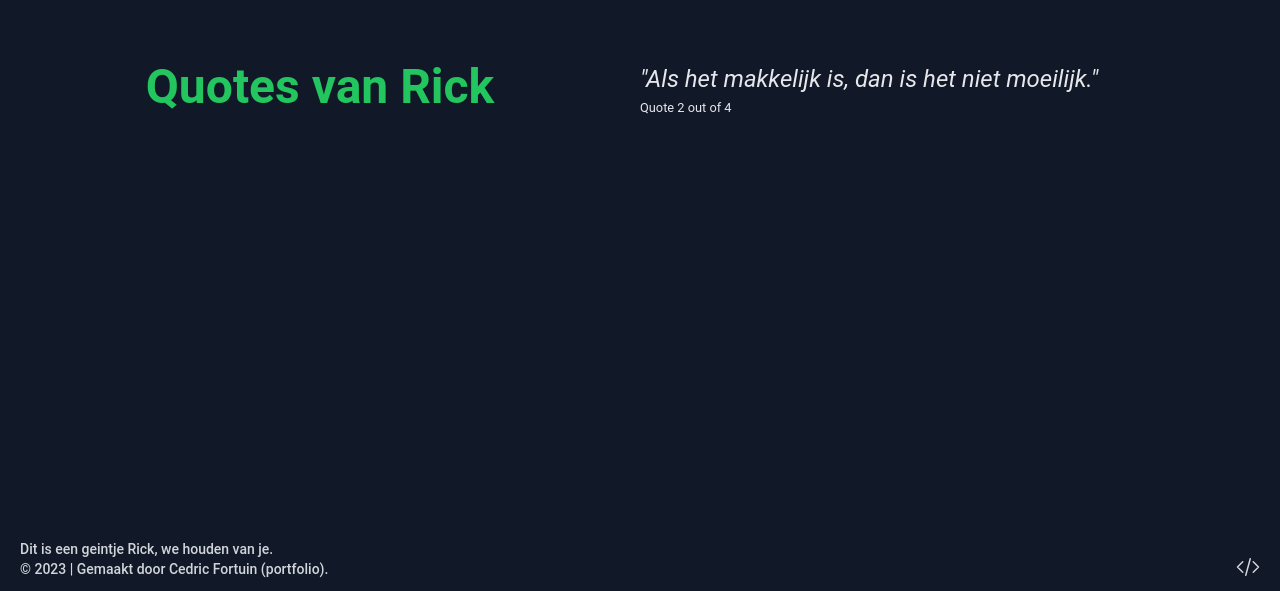
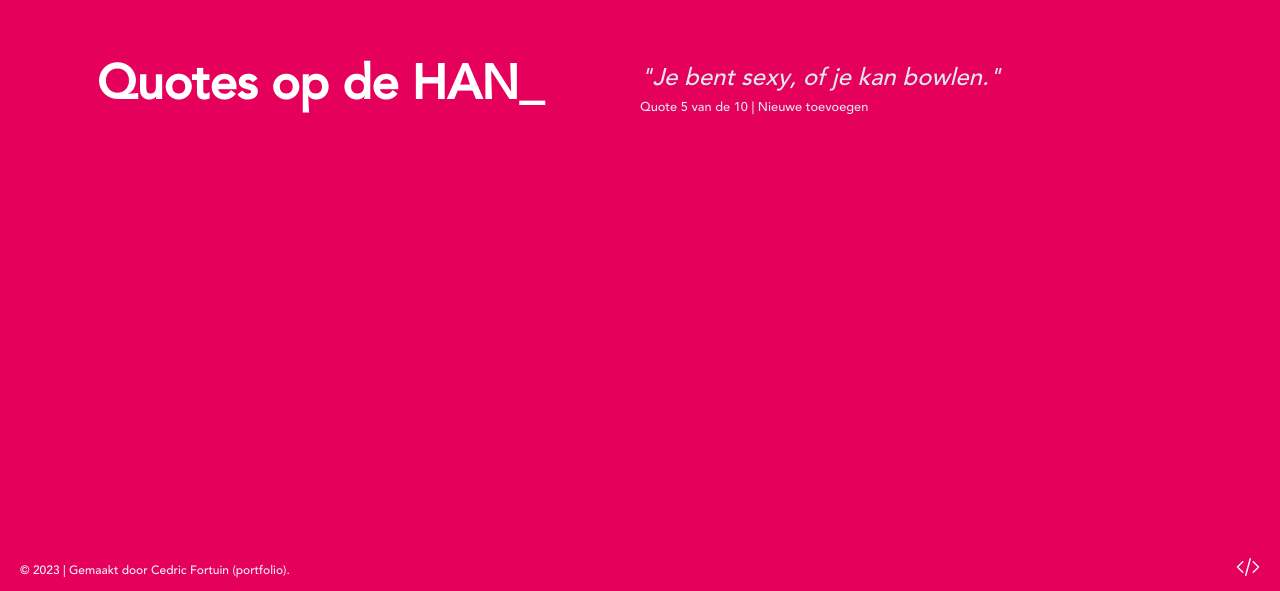
Before and after one commit to cedricfortuin/hanquotes, a Vue app: page / in a window 1280 px wide. Shown: the part 209-800 px from the top of the page. Built offline with nearby package versions, Linux system fonts and the light colour scheme.

Commit message:
made it HAN only

```diff
--- a/index.html
+++ b/index.html
@@ -10,21 +10,20 @@
     <link rel="manifest" href="/site.webmanifest">
 
     <meta name="viewport" content="width=device-width, initial-scale=1.0">
-    <title>Quotz van Rick</title>
-    <meta name="description" content="Quotes van Rick">
-    <meta name="author" content="Cedric Fortuin | Rick van Kessel">
+    <title>HAN quotes</title>
+    <meta name="description" content="Quotes van de HAN">
+    <meta name="author" content="Cedric Fortuin | HAN University of Applied Sciences">
 </head>
-<body class="bg-gray-900">
+<body class="bg-han">
 <div id="app"></div>
-<footer class="text-gray-300 text-sm font-medium grid grid-cols-2">
+<footer class="text-gray-100 text-xs font-medium grid grid-cols-2">
     <div class="absolute bottom-3 left-5 ">
-        <p>Dit is een geintje Rick, we houden van je.</p>
         <p>&copy; 2023 | Gemaakt door <a
                 onclick="window.open('https://www.youtube.com/watch?v=dQw4w9WgXcQ', '_blank')"
                 class="hover:text-green-500 cursor-pointer">Cedric Fortuin (portfolio)</a>.</p>
     </div>
     <div class="absolute bottom-3 right-5 ">
-        <a href="https://github.com/cedricfortuin/rickquotez" target="_blank" class="hover:text-green-500 cursor-pointer">
+        <a href="https://github.com/cedricfortuin/hanquotes" target="_blank" class="hover:text-green-500 cursor-pointer">
             <svg xmlns="http://www.w3.org/2000/svg" fill="none" viewBox="0 0 24 24" stroke-width="1.5" stroke="currentColor" class="w-6 h-6">
                 <path stroke-linecap="round" stroke-linejoin="round" d="M17.25 6.75L22.5 12l-5.25 5.25m-10.5 0L1.5 12l5.25-5.25m7.5-3l-4.5 16.5" />
             </svg>
--- a/package.json
+++ b/package.json
@@ -1,5 +1,5 @@
 {
-  "name": "rickquotez",
+  "name": "hanquotes",
   "version": "0.0.0",
   "private": true,
   "scripts": {
--- a/quotes.json
+++ b/quotes.json
@@ -1,8 +1,14 @@
 {
   "quotes": [
-    "Hond staat dichter bij een kikker, dan een kikker.",
+    "Een hond staat dichter bij een kikker, dan een kikker.",
     "Als het makkelijk is, dan is het niet moeilijk.",
     "Er is geen vis.",
-    "Als het niet uit maakt, dan maakt het niet uit."
+    "Als het niet uit maakt, dan maakt het niet uit.",
+    "Je bent sexy, of je kan bowlen.",
+    "Als jullie iets willen doen, regel het.",
+    "Floyd is depressief.",
+    "3-1=2*2-1=4",
+    "Iris geeft die pokemon p*rn",
+    ""
   ]
 }
--- a/src/App.vue
+++ b/src/App.vue
@@ -1,5 +1,5 @@
 <script setup>
-import HelloRick from './components/HelloRick.vue';
+import HelloHAN from './components/HelloHAN.vue';
 import RandomQuote from "@/components/RandomQuote.vue";
 </script>
 
@@ -7,7 +7,7 @@
   <div>
     <div class="grid grid-cols-2 mt-64 px-4 md:px-0">
       <div class="col-span-2 md:col-span-1 py-4 text-center">
-        <HelloRick msg="Quotes van Rick"/>
+        <HelloHAN msg="Quotes op de HAN_"/>
       </div>
 
       <div class="col-span-2 md:col-span-1 py-4 text-center md:text-left">
--- a/src/assets/main.css
+++ b/src/assets/main.css
@@ -1,3 +1,8 @@
 @tailwind base;
 @tailwind components;
 @tailwind utilities;
+
+@font-face {
+    font-family: 'Avenir';
+    src: url("../../public/fonts/AvenirLTProMedium.otf");
+}
--- a/src/components/HelloRick.vue
+++ b/src/components/HelloHAN.vue
@@ -8,5 +8,5 @@
 </script>
 
 <template>
-  <h1 class="text-green-500 text-5xl font-bold">{{ msg }}</h1>
+  <h1 class="text-white text-5xl font-bold">{{ msg }}</h1>
 </template>
--- a/src/components/RandomQuote.vue
+++ b/src/components/RandomQuote.vue
@@ -3,7 +3,9 @@
     <i class="text-gray-200 text-2xl">"{{ quote }}"</i>
   </Transition>
   <br/>
-  <small class="text-gray-200">Quote {{ currentQuoteIndex + 1 }} out of {{ amountQuotes }}</small>
+  <small class="text-gray-200">Quote {{ currentQuoteIndex + 1 }} van de {{ amountQuotes }} | <a
+      href="https://github.com/cedricfortuin/hanquotes" target="_blank" class="hover:text-green-500">Nieuwe
+    toevoegen</a></small>
 </template>
 
 <script setup>
@@ -28,6 +30,7 @@
 .fade-enter-active, .fade-leave-active {
   transition: opacity .5s;
 }
+
 .fade-enter, .fade-leave-to {
   opacity: 0;
 }
--- a/tailwind.config.js
+++ b/tailwind.config.js
@@ -8,8 +8,11 @@
   ],
   theme: {
     extend: {
+      colors: {
+        'han': '#e5005b'
+      },
       fontFamily: {
-        'sans': ['Roboto', ...defaultTheme.fontFamily.sans]
+        'sans': ['Avenir', ...defaultTheme.fontFamily.sans]
       }
     },
   },
```
Also changed, not shown: public/fonts/AvenirLTProMedium.otf (added), 1 other file (tests, documents, lock files or other folders).
